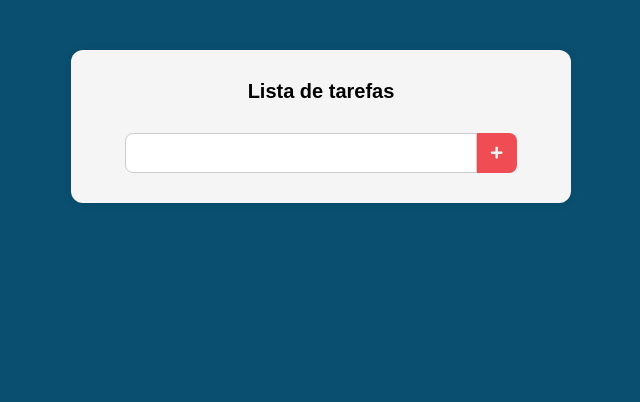
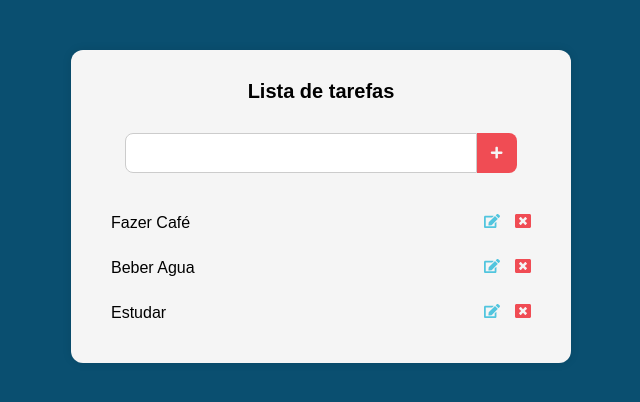
Before and after one commit to pedrovs3/first-react-project, a React (Create React App) app: page / in a window 1280 px wide. Shown: the top 402 px of the page, without its empty margins (319-959 px from the left). Built offline with nearby package versions, Linux system fonts and the light colour scheme.

Commit message:
Tasks stylized

```diff
--- a/src/components/Main.css
+++ b/src/components/Main.css
@@ -46,3 +46,41 @@
 .Form button[type="submit"]:hover {
   background: #c71218;
 }
+
+/*Tarefas*/
+
+.Tasks {
+  margin-top: 30px;
+}
+
+.Task {
+  display: flex;
+  align-items: center;
+  justify-content: space-between;
+  border-radius: 8px;
+  padding: 10px;
+  margin-top: 5px;
+  gap: 10px;
+  transition: all 300ms ease-in-out;
+}
+
+.Task:hover {
+  background: #51c5de;
+}
+
+.edit {
+  margin-right: 15px;
+  color: #51c5de;
+  cursor: pointer;
+  transition: all 200ms ease-in-out;
+}
+
+.delete {
+  color: #f04c54;
+  cursor: pointer;
+  transition: all 300ms ease-in-out;
+}
+
+.Task:hover .edit, .Task:hover .delete {
+  color: #000;
+}
--- a/src/components/Main.js
+++ b/src/components/Main.js
@@ -2,30 +2,44 @@ import React, { Component } from 'react';
 import './Main.css';
 
 // Form
-import { FaPlus } from 'react-icons/fa';
+// Tarefas
+import { FaEdit, FaPlus, FaWindowClose } from 'react-icons/fa';
 
 export default class Main extends Component {
   state = {
-    novaTarefa: '',
+    newTask: '',
+    tasks: ['Fazer Café', 'Beber Agua', 'Estudar'],
   };
 
   handleChange = (event) => {
     this.setState({
-      novaTarefa: event.target.value,
+      newTask: event.target.value,
     });
   };
 
   render() {
-    const { novaTarefa } = this.state;
+    const { newTask, tasks } = this.state;
 
     return (
       <div className="Main">
         <h1>Lista de tarefas</h1>
 
         <form action="#" className="Form">
-          <input onChange={this.handleChange} type="text" value={novaTarefa} />
+          <input onChange={this.handleChange} type="text" value={newTask} />
           <button type="submit">{<FaPlus />}</button>
         </form>
+
+        <ul className="Tasks">
+          {tasks.map((task, number) => (
+            <li className="Task" key={number}>
+              {task}
+              <div>
+                <FaEdit className="edit" />
+                <FaWindowClose className="delete" />
+              </div>
+            </li>
+          ))}
+        </ul>
       </div>
     );
   }
```
